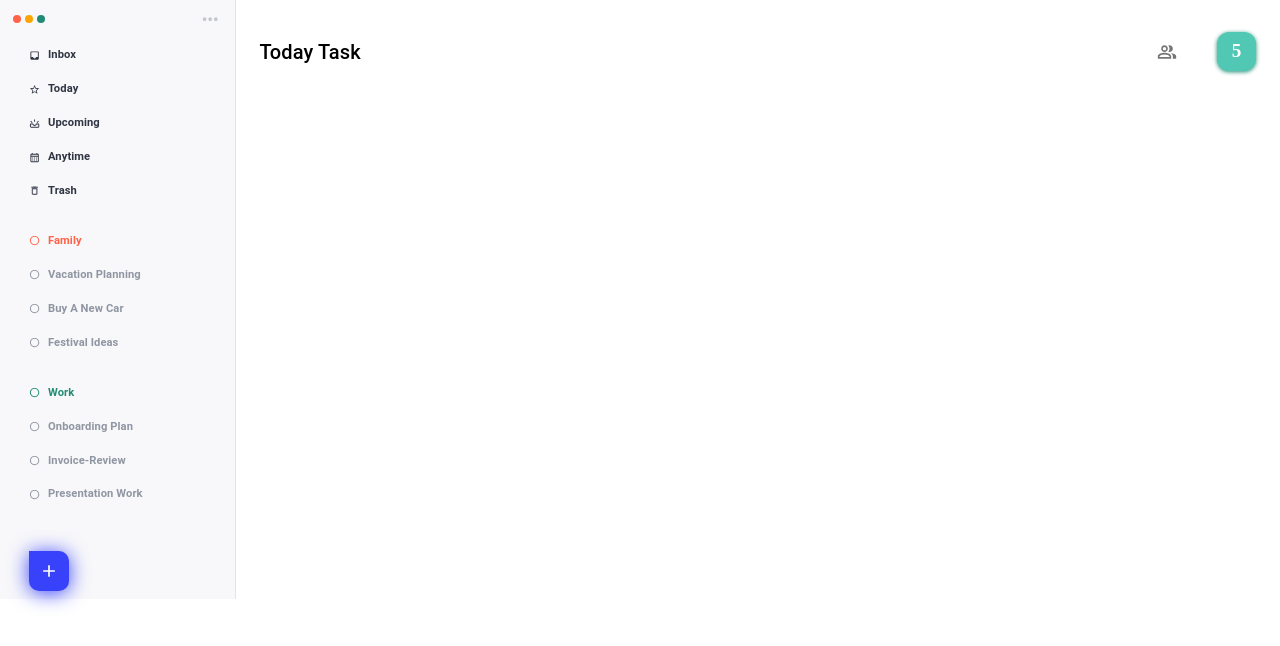
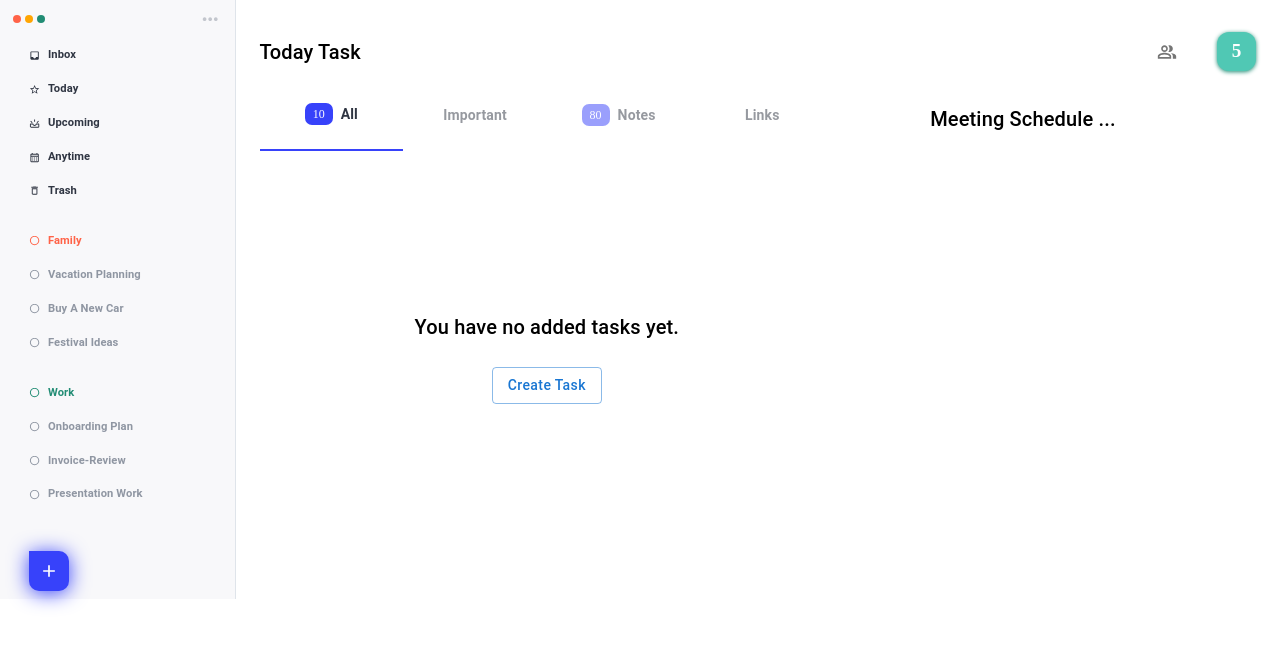
Before and after one commit to devyoussefshaaban/task-tracker-frontend, a React (Vite) app: page /tasks in a window 1280 px wide. Shown: the top 646 px of the page. Built offline with nearby package versions, Linux system fonts and the light colour scheme.

Commit message:
ui-revamp: task-list-filter ui added

```diff
--- a/src/components/tasks/TaskList.tsx
+++ b/src/components/tasks/TaskList.tsx
@@ -9,10 +9,12 @@ import {
 } from "@mui/material";
 import TaskCard from "./TaskCard";
 import { Task } from "../../models/Task";
-import { CreateTask } from "..";
-import { CREATE_TASK_FORM_TYPE } from "../../utils/constants";
+import { CreateTask, FlexBetween } from "..";
+import { CREATE_TASK_FORM_TYPE, TASK_LIST_FILTER } from "../../utils/constants";
 import { Add } from "@mui/icons-material";
 import { taskServices } from "../../services/taskServices";
+import TaskListFilter from "./TaskListFilter";
+import { useState } from "react";
 
 const TaskList = () => {
   const {
@@ -25,9 +27,17 @@ const TaskList = () => {
     onCloseForm,
   } = taskServices().taskInfoService();
 
-  console.log({ isCreateTaskFormOpen });
+  const [activeFilter, setActiveFilter] = useState<string>(
+    TASK_LIST_FILTER.ALL
+  );
+
   return (
-    <Stack margin="auto" width="40vw">
+    <>
+      <TaskListFilter
+        activeFilter={activeFilter}
+        setActiveFilter={setActiveFilter}
+      />
+      <Stack margin="auto" width="40vw" mt={20}>
         {tasks.length > 0 ? (
           <Box width="40vw">
             <Box
@@ -64,6 +74,7 @@ const TaskList = () => {
             />
           ))
         )}
+      </Stack>
 
       <Dialog open={isCreateTaskFormOpen}>
         <CreateTask
@@ -77,7 +88,7 @@ const TaskList = () => {
           onClose={onCloseForm}
         />
       </Dialog>
-    </Stack>
+    </>
   );
 };
 
--- /dev/null
+++ b/src/components/tasks/TaskListFilter.tsx
@@ -0,0 +1,103 @@
+import { FC } from "react";
+import muiTheme from "../../utils/theme";
+import FlexBetween from "../shared/FlexBetween";
+import { Box, Typography } from "@mui/material";
+import { TASK_LIST_FILTER } from "../../utils/constants";
+
+const FilterItem = ({
+  isActive,
+  number,
+  name,
+  onClick,
+}: {
+  isActive: boolean;
+  number: number;
+  name: string;
+  onClick: () => void;
+}) => {
+  const theme = muiTheme();
+
+  return (
+    <Box
+      display="flex"
+      alignItems="center"
+      justifyContent="center"
+      sx={{
+        width: "100%",
+        cursor: "pointer",
+        color: theme.palette.secondary.main,
+        opacity: isActive ? 1 : 0.5,
+        paddingBottom: 3,
+        borderBottom: isActive ? `2px solid ${theme.palette.primary.main}` : "",
+      }}
+      onClick={onClick}
+    >
+      {number ? (
+        <span
+          style={{
+            width: 28,
+            height: 22,
+            textAlign: "center",
+            lineHeight: 1.9,
+            borderRadius: 7,
+            fontSize: ".75rem",
+            display: "inline-block",
+            marginRight: 8,
+            background: theme.palette.primary.main,
+            color: theme.palette.common.white,
+          }}
+        >
+          {number}
+        </span>
+      ) : null}
+      <Typography
+        variant="body2"
+        color={theme.palette.common.black}
+        fontWeight={600}
+        textAlign="center"
+      >
+        {name}
+      </Typography>
+    </Box>
+  );
+};
+
+interface IProps {
+  activeFilter: string;
+  setActiveFilter: (filter: string) => void;
+}
+
+const TaskListFilter: FC<IProps> = ({ activeFilter, setActiveFilter }) => {
+  return (
+    <>
+      <FlexBetween>
+        <FilterItem
+          number={10}
+          name="All"
+          isActive={activeFilter === TASK_LIST_FILTER.ALL}
+          onClick={() => setActiveFilter(TASK_LIST_FILTER.ALL)}
+        />
+        <FilterItem
+          number={0}
+          name="Important"
+          isActive={activeFilter === TASK_LIST_FILTER.UPCOMMING}
+          onClick={() => setActiveFilter(TASK_LIST_FILTER.UPCOMMING)}
+        />
+        <FilterItem
+          number={80}
+          name="Notes"
+          isActive={activeFilter === TASK_LIST_FILTER.NOTES}
+          onClick={() => setActiveFilter(TASK_LIST_FILTER.NOTES)}
+        />
+        <FilterItem
+          number={0}
+          name="Links"
+          isActive={activeFilter === TASK_LIST_FILTER.LINKS}
+          onClick={() => setActiveFilter(TASK_LIST_FILTER.LINKS)}
+        />
+      </FlexBetween>
+    </>
+  );
+};
+
+export default TaskListFilter;
--- a/src/pages/TasksPage.tsx
+++ b/src/pages/TasksPage.tsx
@@ -1,4 +1,4 @@
-import { Container } from "@mui/material";
+import { Box, Container, Grid, Stack, Typography } from "@mui/material";
 import { Loading, TaskList, TasksHeader } from "../components";
 import { useEffect } from "react";
 import { AppDispatch, RootState } from "../context";
@@ -35,7 +35,16 @@ const TasksPage = () => {
   return (
     <Container sx={{ py: 3, pt: 4 }}>
       <TasksHeader />
-      {/* <TaskList /> */}
+      <Grid container spacing={2} mt={2}>
+        <Grid item xs={12} md={7}>
+          <TaskList />
+        </Grid>
+        <Grid item xs={12} md={5}>
+          <Box pl={10}>
+            <Typography variant="h6">Meeting Schedule ...</Typography>
+          </Box>
+        </Grid>
+      </Grid>
     </Container>
   );
 };
--- a/src/utils/constants.ts
+++ b/src/utils/constants.ts
@@ -22,3 +22,10 @@ export const TASK_PRIORITY = {
   NORMAL: "NORMAL",
   LOW: "LOW",
 };
+
+export const TASK_LIST_FILTER = {
+  ALL: "ALL",
+  UPCOMMING: "UPCOMMING",
+  NOTES: "NOTES",
+  LINKS: "LINKS ",
+};
```
Lines whose indentation alone changed are shown as unchanged.
